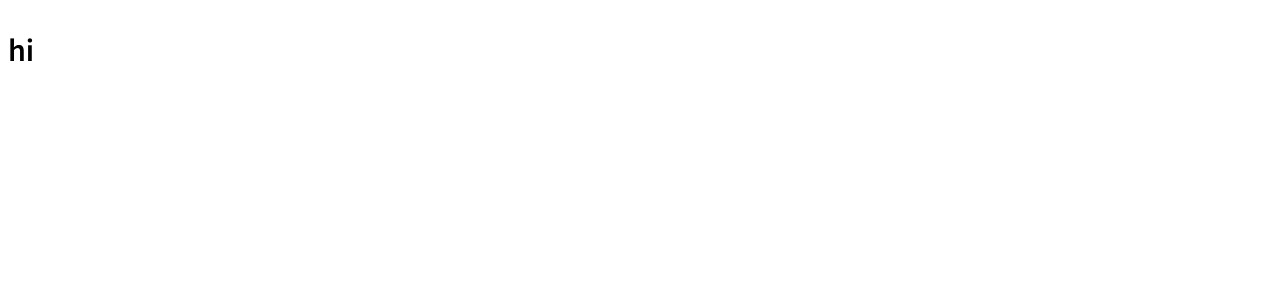
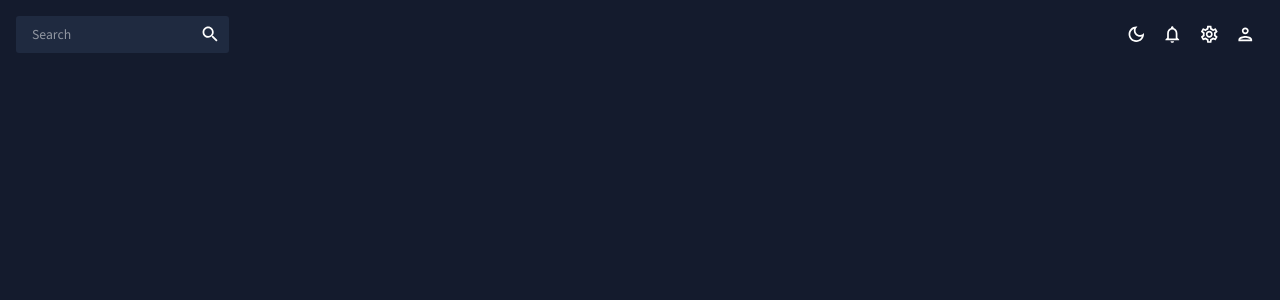
Before and after one commit to dimitrov93/react-admin-pannel, a React (Create React App) app: page / in a window 1280 px wide. Shown: the top 300 px of the page. Built offline with nearby package versions, Linux system fonts and the light colour scheme.

Commit message:
theme/color context + buttons

```diff
--- a/src/App.js
+++ b/src/App.js
@@ -1,8 +1,21 @@
+import { CssBaseline, ThemeProvider } from "@mui/material";
+import { ColorModeContext, useMode } from "./theme";
+import TopBar from "./scenes/global/TopBar";
+
 function App() {
+  const [theme, colorMode] = useMode();
+
   return (
-    <div className="app">
-        <h1>hi</h1>
-    </div>
+    <ColorModeContext.Provider value={colorMode}>
+      <ThemeProvider theme={theme}>
+        <CssBaseline />
+        <div className="app">
+          <main className="content">
+            <TopBar />
+          </main>
+        </div>
+      </ThemeProvider>
+    </ColorModeContext.Provider>
   );
 }
 
--- a/src/index.css
+++ b/src/index.css
@@ -4,7 +4,7 @@
 body,
 #root,
 .app,
-content {
+.content {
   height: 100%;
   width: 100%;
   font-family: 'Source Sans 3', sans-serif;
--- /dev/null
+++ b/src/scenes/global/TopBar.jsx
@@ -0,0 +1,54 @@
+import { Box, IconButton, useTheme } from "@mui/material";
+import { useContext } from "react";
+import { ColorModeContext, tokens } from "../../theme";
+import InputBase from "@mui/material/InputBase";
+import LightModeOutlinedIcon from "@mui/icons-material/LightModeOutlined";
+import DarkModeOutlinedIcon from "@mui/icons-material/DarkModeOutlined";
+import NotificationsOutlinedIcon from "@mui/icons-material/NotificationsOutlined";
+import SettingsOutlinedIcon from "@mui/icons-material/SettingsOutlined";
+import PersonOutlinedIcon from "@mui/icons-material/PersonOutlined";
+import SearchIcon from "@mui/icons-material/Search";
+
+const Topbar = () => {
+  const theme = useTheme();
+  const colors = tokens(theme.palette.mode);
+  const colorMode = useContext(ColorModeContext);
+
+  return (
+    <Box display="flex" justifyContent="space-between" p={2}>
+      {/* SEARCH BAR */}
+      <Box
+        display="flex"
+        backgroundColor={colors.primary[400]}
+        borderRadius="3px"
+      >
+        <InputBase sx={{ ml: 2, flex: 1 }} placeholder="Search" />
+        <IconButton type="button" sx={{ p: 1 }}>
+          <SearchIcon />
+        </IconButton>
+      </Box>
+
+      {/* ICONS */}
+      <Box display="flex">
+        <IconButton onClick={colorMode.toggleColorMode}>
+          {theme.palette.mode === "dark" ? (
+            <DarkModeOutlinedIcon />
+          ) : (
+            <LightModeOutlinedIcon />
+          )}
+        </IconButton>
+        <IconButton>
+          <NotificationsOutlinedIcon />
+        </IconButton>
+        <IconButton>
+          <SettingsOutlinedIcon />
+        </IconButton>
+        <IconButton>
+          <PersonOutlinedIcon />
+        </IconButton>
+      </Box>
+    </Box>
+  );
+};
+
+export default Topbar;
--- /dev/null
+++ b/src/theme.js
@@ -0,0 +1,214 @@
+import { createContext, useState, useMemo } from "react";
+import { createTheme } from "@mui/material/styles";
+
+// color design tokens export
+export const tokens = (mode) => ({
+  ...(mode === "dark"
+    ? {
+        grey: {
+          100: "#e0e0e0",
+          200: "#c2c2c2",
+          300: "#a3a3a3",
+          400: "#858585",
+          500: "#666666",
+          600: "#525252",
+          700: "#3d3d3d",
+          800: "#292929",
+          900: "#141414",
+        },
+        primary: {
+          100: "#d0d1d5",
+          200: "#a1a4ab",
+          300: "#727681",
+          400: "#1F2A40",
+          500: "#141b2d",
+          600: "#101624",
+          700: "#0c101b",
+          800: "#080b12",
+          900: "#040509",
+        },
+        greenAccent: {
+          100: "#dbf5ee",
+          200: "#b7ebde",
+          300: "#94e2cd",
+          400: "#70d8bd",
+          500: "#4cceac",
+          600: "#3da58a",
+          700: "#2e7c67",
+          800: "#1e5245",
+          900: "#0f2922",
+        },
+        redAccent: {
+          100: "#f8dcdb",
+          200: "#f1b9b7",
+          300: "#e99592",
+          400: "#e2726e",
+          500: "#db4f4a",
+          600: "#af3f3b",
+          700: "#832f2c",
+          800: "#58201e",
+          900: "#2c100f",
+        },
+        blueAccent: {
+          100: "#e1e2fe",
+          200: "#c3c6fd",
+          300: "#a4a9fc",
+          400: "#868dfb",
+          500: "#6870fa",
+          600: "#535ac8",
+          700: "#3e4396",
+          800: "#2a2d64",
+          900: "#151632",
+        },
+      }
+    : {
+        grey: {
+          100: "#141414",
+          200: "#292929",
+          300: "#3d3d3d",
+          400: "#525252",
+          500: "#666666",
+          600: "#858585",
+          700: "#a3a3a3",
+          800: "#c2c2c2",
+          900: "#e0e0e0",
+        },
+        primary: {
+          100: "#040509",
+          200: "#080b12",
+          300: "#0c101b",
+          400: "#f2f0f0", // manually changed
+          500: "#141b2d",
+          600: "#1F2A40",
+          700: "#727681",
+          800: "#a1a4ab",
+          900: "#d0d1d5",
+        },
+        greenAccent: {
+          100: "#0f2922",
+          200: "#1e5245",
+          300: "#2e7c67",
+          400: "#3da58a",
+          500: "#4cceac",
+          600: "#70d8bd",
+          700: "#94e2cd",
+          800: "#b7ebde",
+          900: "#dbf5ee",
+        },
+        redAccent: {
+          100: "#2c100f",
+          200: "#58201e",
+          300: "#832f2c",
+          400: "#af3f3b",
+          500: "#db4f4a",
+          600: "#e2726e",
+          700: "#e99592",
+          800: "#f1b9b7",
+          900: "#f8dcdb",
+        },
+        blueAccent: {
+          100: "#151632",
+          200: "#2a2d64",
+          300: "#3e4396",
+          400: "#535ac8",
+          500: "#6870fa",
+          600: "#868dfb",
+          700: "#a4a9fc",
+          800: "#c3c6fd",
+          900: "#e1e2fe",
+        },
+      }),
+});
+
+// mui theme settings
+export const themeSettings = (mode) => {
+  const colors = tokens(mode);
+  return {
+    palette: {
+      mode: mode,
+      ...(mode === "dark"
+        ? {
+            // palette values for dark mode
+            primary: {
+              main: colors.primary[500],
+            },
+            secondary: {
+              main: colors.greenAccent[500],
+            },
+            neutral: {
+              dark: colors.grey[700],
+              main: colors.grey[500],
+              light: colors.grey[100],
+            },
+            background: {
+              default: colors.primary[500],
+            },
+          }
+        : {
+            // palette values for light mode
+            primary: {
+              main: colors.primary[100],
+            },
+            secondary: {
+              main: colors.greenAccent[500],
+            },
+            neutral: {
+              dark: colors.grey[700],
+              main: colors.grey[500],
+              light: colors.grey[100],
+            },
+            background: {
+              default: "#fcfcfc",
+            },
+          }),
+    },
+    typography: {
+      fontFamily: ["Source Sans 3", "sans-serif"].join(","),
+      fontSize: 12,
+      h1: {
+        fontFamily: ["Source Sans 3", "sans-serif"].join(","),
+        fontSize: 40,
+      },
+      h2: {
+        fontFamily: ["Source Sans 3", "sans-serif"].join(","),
+        fontSize: 32,
+      },
+      h3: {
+        fontFamily: ["Source Sans 3", "sans-serif"].join(","),
+        fontSize: 24,
+      },
+      h4: {
+        fontFamily: ["Source Sans 3", "sans-serif"].join(","),
+        fontSize: 20,
+      },
+      h5: {
+        fontFamily: ["Source Sans 3", "sans-serif"].join(","),
+        fontSize: 16,
+      },
+      h6: {
+        fontFamily: ["Source Sans 3", "sans-serif"].join(","),
+        fontSize: 14,
+      },
+    },
+  };
+};
+
+// context for color mode
+export const ColorModeContext = createContext({
+  toggleColorMode: () => {},
+});
+
+export const useMode = () => {
+  const [mode, setMode] = useState("dark");
+
+  const colorMode = useMemo(
+    () => ({
+      toggleColorMode: () =>
+        setMode((prev) => (prev === "light" ? "dark" : "light")),
+    }),
+    []
+  );
+
+  const theme = useMemo(() => createTheme(themeSettings(mode)), [mode]);
+  return [theme, colorMode];
+};
```
Also changed, not shown: src/scenes/dashboard/index.jsx (added, +7 -0 lines), src/scenes/global/Sidebar.jsx (added, +7 -0 lines).
